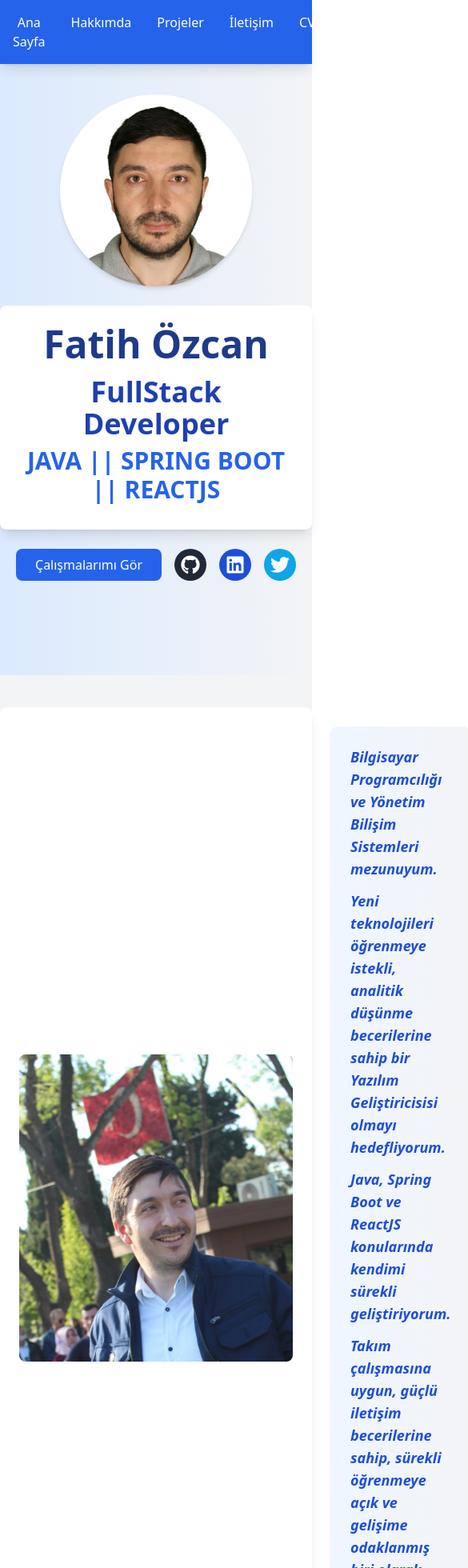
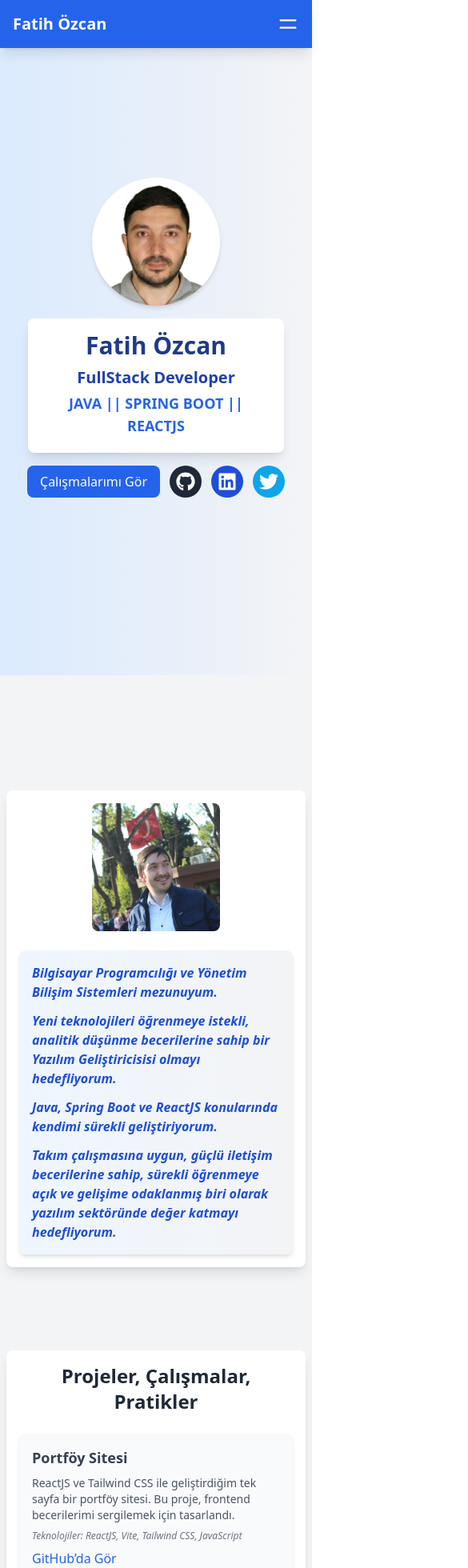
Before and after one commit to fatih3457/portfolio-site, a React (Vite) app: page / in a window 390 px wide. Shown: the top 1960 px of the page at 80% size, 585 px wide, since content can reach past the window. Built offline with nearby package versions, Linux system fonts and the light colour scheme.

Commit message:
some commits

```diff
--- a/src/components/About.jsx
+++ b/src/components/About.jsx
@@ -1,53 +1,35 @@
 import about2Img from '/src/assets/about2.jpeg';
-
 
 function About({ triggerAnimation }) {
   return (
-        <div className="min-h-screen bg-gray-100 flex items-center justify-center">
+    <div className="min-h-screen bg-gray-100 flex items-center justify-center px-2">
       <div
-                className={`mt-10 max-w-4xl mx-auto flex items-center bg-white p-6 rounded-lg shadow-lg ${triggerAnimation ? 'animate-slide-up' : ''
+        className={`mt-10 max-w-4xl mx-auto flex flex-col md:flex-row items-center bg-white p-4 sm:p-6 rounded-lg shadow-lg ${
+          triggerAnimation ? 'animate-slide-up' : ''
         }`}
       >
         <img
           src={about2Img}
           alt="Hakkımda Resmi"
-                    className="w-96 h-96 rounded-lg object-cover"
+          className="w-40 h-40 sm:w-60 sm:h-60 md:w-80 md:h-80 lg:w-96 lg:h-96 rounded-lg object-cover mb-6 md:mb-0"
         />
         <div
-                    className={`ml-6 text-left ${triggerAnimation ? 'animate-slide-left' : ''}`}
+          className={`md:ml-6 w-full text-left ${triggerAnimation ? 'animate-slide-left' : ''}`}
         >
-                    <div className="ml-6 text-left animate-slide-left">
-
-                        <div className="bg-gradient-to-r from-blue-50 to-gray-100 p-6 rounded-lg shadow-md space-y-3">
-                            <p className="text-lg font-semibold italic text-blue-700">
+          <div className="bg-gradient-to-r from-blue-50 to-gray-100 p-4 sm:p-6 rounded-lg shadow-md space-y-3">
+            <p className="text-base sm:text-lg font-semibold italic text-blue-700">
               Bilgisayar Programcılığı ve Yönetim Bilişim Sistemleri mezunuyum.
             </p>
-                            <p className="text-lg font-semibold italic text-blue-700">
-                                Yeni teknolojileri öğrenmeye istekli, analitik düşünme becerilerine sahip bir Yazılım Geliştiricisisi
-                                olmayı hedefliyorum.
+            <p className="text-base sm:text-lg font-semibold italic text-blue-700">
+              Yeni teknolojileri öğrenmeye istekli, analitik düşünme becerilerine sahip bir Yazılım Geliştiricisisi olmayı hedefliyorum.
             </p>
-                            <p className="text-lg font-semibold italic text-blue-700">
+            <p className="text-base sm:text-lg font-semibold italic text-blue-700">
               Java, Spring Boot ve ReactJS konularında kendimi sürekli geliştiriyorum.
             </p>
-                            <p className="text-lg font-semibold italic text-blue-700">
-                                Takım çalışmasına uygun, güçlü iletişim becerilerine sahip, sürekli öğrenmeye açık ve
-                                gelişime odaklanmış biri olarak yazılım sektöründe değer katmayı hedefliyorum.
+            <p className="text-base sm:text-lg font-semibold italic text-blue-700">
+              Takım çalışmasına uygun, güçlü iletişim becerilerine sahip, sürekli öğrenmeye açık ve gelişime odaklanmış biri olarak yazılım sektöründe değer katmayı hedefliyorum.
             </p>
           </div>
-                    </div>
-
-
-
-
-
-
-                    {/*
-          Bilgisayar Programcılığı ve Yönetim Bilişim Sistemleri mezunuyum. Yeni teknolojileri öğrenmeye istekli,
-          analitik düşünme becerilerine sahip ve problem çözmeye odaklanmış bir Yazılım Geliştiricisi olmayı hedefliyorum.
-          Java, Spring Boot ve ReactJS konularında kendimi sürekli geliştiriyorum. Takım çalışmasına uygun,
-          güçlü iletişim becerilerine sahip, sürekli öğrenmeye açık ve gelişime odaklanmış biri olarak
-          yazılım sektöründe değer katmayı hedefliyorum.
-            </p> */}
         </div>
       </div>
     </div>
--- a/src/components/Contact.jsx
+++ b/src/components/Contact.jsx
@@ -5,13 +5,13 @@ function Contact({ triggerAnimation }) {
 
   if (state.succeeded) {
     return (
-      <div className="min-h-screen bg-gray-100 flex items-center justify-center">
+      <div className="min-h-screen bg-gray-100 flex items-center justify-center px-2">
         <div
-          className={`max-w-4xl mx-auto bg-white p-8 rounded-lg shadow-lg text-center ${
+          className={`w-full max-w-lg md:max-w-2xl lg:max-w-3xl mx-auto bg-white p-4 sm:p-6 md:p-8 rounded-lg shadow-lg text-center ${
             triggerAnimation ? 'animate-slide-up' : ''
           }`}
         >
-          <h2 className="text-3xl font-bold text-gray-800 mb-6">Mesaj Gönderildi!</h2>
+          <h2 className="text-2xl md:text-3xl font-bold text-gray-800 mb-6">Mesaj Gönderildi!</h2>
           <p className="text-gray-600">
             Mesajınızı aldım, en kısa sürede size geri döneceğim. Teşekkürler!
           </p>
@@ -21,13 +21,13 @@ function Contact({ triggerAnimation }) {
   }
 
   return (
-    <div className="min-h-screen bg-gray-100 flex items-center justify-center">
+    <div className="min-h-screen bg-gray-100 flex items-center justify-center px-2">
       <div
-        className={`w-[900px] h-[650px] mx-auto bg-white p-8 pt-6 rounded-lg shadow-lg ${
+        className={`w-full max-w-lg md:max-w-2xl lg:max-w-3xl mx-auto bg-white p-4 sm:p-6 md:p-8 pt-6 rounded-lg shadow-lg ${
           triggerAnimation ? 'animate-slide-up' : ''
         }`}
       >
-        <h2 className="text-3xl font-bold text-gray-800 mb-6">İletişim</h2>
+        <h2 className="text-2xl md:text-3xl font-bold text-gray-800 mb-6">İletişim</h2>
         <p className="text-gray-600 mb-4">
           Benimle iletişime geçmek isterseniz, aşağıdaki bilgileri kullanabilirsiniz:
         </p>
@@ -35,13 +35,10 @@ function Contact({ triggerAnimation }) {
           <p className="text-gray-700">
             <span className="font-semibold">E-posta:</span> fatihozcan90@outlook.com
           </p>
-          {/* <p className="text-gray-700">
-            <span className="font-semibold">Telefon:</span>
-          </p> */}
           <p className="text-gray-700">
             Veya sosyal medya üzerinden bana ulaşabilirsiniz:
           </p>
-          <div className="flex space-x-4">
+          <div className="flex flex-wrap gap-4">
             <a
               href="https://github.com/fatih3457"
               target="_blank"
@@ -68,7 +65,7 @@ function Contact({ triggerAnimation }) {
             </a>
           </div>
         </div>
-        <h3 className="text-xl font-semibold text-gray-700 mb-4">
+        <h3 className="text-lg md:text-xl font-semibold text-gray-700 mb-4">
           Bana Mesaj Gönderin
         </h3>
         <form onSubmit={handleSubmit} className="space-y-4">
@@ -107,7 +104,7 @@ function Contact({ triggerAnimation }) {
           <button
             type="submit"
             disabled={state.submitting}
-            className="bg-blue-600 text-white py-2 px-6 rounded-lg hover:bg-blue-700 transition duration-300"
+            className="bg-blue-600 text-white py-2 px-6 rounded-lg hover:bg-blue-700 transition duration-300 w-full sm:w-auto"
           >
             Gönder
           </button>
--- a/src/components/Home.jsx
+++ b/src/components/Home.jsx
@@ -1,49 +1,48 @@
 import { FaGithub, FaLinkedin, FaTwitter } from 'react-icons/fa';
-import profilImg from '/src/assets/profil.jpeg'; // 👈 Görseli import edin
-
+import profilImg from '/src/assets/profil.jpeg';
 
 function Home({ scrollToSection, triggerAnimation }) {
   return (
-    <div className="min-h-screen bg-gradient-to-r from-blue-100 to-gray-100 flex items-center justify-center">
-      <div className="text-center">
+    <div className="min-h-screen bg-gradient-to-r from-blue-100 to-gray-100 flex items-center justify-center px-2">
+      <div className="text-center w-full">
         <img
           src={profilImg}
           alt="Profil Fotoğrafım"
-          className={`w-60 h-60 rounded-full mx-auto mb-6 shadow-md ${
+          className={`w-40 h-40 sm:w-52 sm:h-52 md:w-60 md:h-60 rounded-full mx-auto mb-4 sm:mb-6 shadow-md ${
             triggerAnimation ? 'animate-bounce' : ''
           }`}
         />
         <div
-          className={`bg-white p-6 rounded-lg shadow-lg max-w-lg mx-auto ${
+          className={`bg-white p-4 sm:p-6 rounded-lg shadow-lg max-w-xs sm:max-w-md md:max-w-lg mx-auto ${
             triggerAnimation ? 'animate-slide-up' : ''
           }`}
         >
           <h1
-            className={`text-5xl font-bold text-blue-900 mb-4 ${
+            className={`text-3xl sm:text-4xl md:text-5xl font-bold text-blue-900 mb-2 sm:mb-4 ${
               triggerAnimation ? 'animate-slide-up' : ''
             }`}
           >
             Fatih Özcan
           </h1>
           <p
-            className={`text-4xl font-semibold text-blue-800 mb-2 ${
+            className={`text-xl sm:text-2xl md:text-4xl font-semibold text-blue-800 mb-1 sm:mb-2 ${
               triggerAnimation ? 'animate-slide-up animation-delay-200' : ''
             }`}
           >
             FullStack Developer
           </p>
           <p
-            className={`text-3xl font-semibold text-blue-600 mb-2 ${
+            className={`text-lg sm:text-2xl md:text-3xl font-semibold text-blue-600 mb-1 sm:mb-2 ${
               triggerAnimation ? 'animate-slide-up animation-delay-700' : ''
             }`}
           >
             JAVA || SPRING BOOT || REACTJS
           </p>
         </div>
-        <div className="mt-6 flex space-x-4 justify-center">
+        <div className="mt-4 sm:mt-6 flex flex-wrap gap-3 sm:gap-4 justify-center">
           <button
             onClick={() => scrollToSection('projects')}
-            className={`bg-blue-600 text-white py-2 px-6 rounded-lg hover:bg-blue-700 transition duration-300 ${
+            className={`bg-blue-600 text-white py-2 px-4 sm:px-6 rounded-lg hover:bg-blue-700 transition duration-300 ${
               triggerAnimation ? 'animate-fade-in' : ''
             }`}
           >
--- a/src/components/Navbar.jsx
+++ b/src/components/Navbar.jsx
@@ -1,52 +1,69 @@
+import { useState } from 'react';
+
 function Navbar({ scrollToSection }) {
+  const [menuOpen, setMenuOpen] = useState(false);
+
   return (
     <nav className="bg-blue-600 p-4 shadow-lg fixed w-full top-0 z-10">
-      <ul className="flex space-x-8 text-white font-medium max-w-7xl mx-auto">
+      <div className="max-w-7xl mx-auto flex items-center justify-between">
+        <div className="text-white font-bold text-xl">Fatih Özcan</div>
+        {/* Hamburger icon */}
+        <button
+          className="md:hidden text-white focus:outline-none"
+          onClick={() => setMenuOpen(!menuOpen)}
+          aria-label="Menüyü Aç/Kapat"
+        >
+          <svg className="w-7 h-7" fill="none" stroke="currentColor" strokeWidth="2" viewBox="0 0 24 24">
+            <path strokeLinecap="round" strokeLinejoin="round" d={menuOpen ? "M6 18L18 6M6 6l12 12" : "M4 8h16M4 16h16"} />
+          </svg>
+        </button>
+        {/* Menü */}
+        <ul className={`flex-col md:flex-row md:flex space-y-4 md:space-y-0 md:space-x-8 text-white font-medium absolute md:static bg-blue-600 left-0 w-full md:w-auto top-16 md:top-0 transition-all duration-300 ease-in ${menuOpen ? 'flex' : 'hidden md:flex'}`}>
           <li>
             <button
-            onClick={() => scrollToSection('home')}
-            className="hover:text-blue-200 transition duration-300"
+              onClick={() => { scrollToSection('home'); setMenuOpen(false); }}
+              className="hover:text-blue-200 transition duration-300 w-full text-left md:text-center px-4 py-2 md:p-0"
             >
               Ana Sayfa
             </button>
           </li>
           <li>
             <button
-            onClick={() => scrollToSection('about')}
-            className="hover:text-blue-200 transition duration-300"
+              onClick={() => { scrollToSection('about'); setMenuOpen(false); }}
+              className="hover:text-blue-200 transition duration-300 w-full text-left md:text-center px-4 py-2 md:p-0"
             >
               Hakkımda
             </button>
           </li>
           <li>
             <button
-            onClick={() => scrollToSection('projects')}
-            className="hover:text-blue-200 transition duration-300"
+              onClick={() => { scrollToSection('projects'); setMenuOpen(false); }}
+              className="hover:text-blue-200 transition duration-300 w-full text-left md:text-center px-4 py-2 md:p-0"
             >
               Projeler
             </button>
           </li>
-
           <li>
             <button
-            onClick={() => scrollToSection('contact')}
-            className="hover:text-blue-200 transition duration-300"
+              onClick={() => { scrollToSection('contact'); setMenuOpen(false); }}
+              className="hover:text-blue-200 transition duration-300 w-full text-left md:text-center px-4 py-2 md:p-0"
             >
               İletişim
             </button>
           </li>
-
           <li>
             <a
               href="/portfolio-site/cvFatih.pdf"
               target="_blank"
               rel="noopener noreferrer"
-            className="hover:text-blue-200 transition duration-300"
+              className="hover:text-blue-200 transition duration-300 w-full text-left md:text-center px-4 py-2 md:p-0"
+              onClick={() => setMenuOpen(false)}
             >
               CV
             </a>
           </li>
         </ul>
+      </div>
     </nav>
   );
 }
--- a/src/components/Projects.jsx
+++ b/src/components/Projects.jsx
@@ -1,21 +1,23 @@
 function Projects({ triggerAnimation }) {
   return (
-    <div className="min-h-screen bg-gray-100 flex items-center justify-center">
+    <div className="min-h-screen bg-gray-100 flex items-center justify-center px-2">
       <div
-        className={`max-w-4xl mx-auto bg-white p-8 rounded-lg shadow-lg ${
+        className={`w-full max-w-4xl bg-white p-4 md:p-8 rounded-lg shadow-lg ${
           triggerAnimation ? 'animate-slide-up' : ''
         }`}
       >
-        <h2 className="text-3xl font-bold text-gray-800 mb-6">Projeler, Çalışmalar, Pratikler</h2>
-        <div className="space-y-6">
-          <div className="bg-gray-50 p-6 rounded-lg shadow-md">
-            <h3 className="text-xl font-semibold text-gray-700 mb-2">
+        <h2 className="text-2xl md:text-3xl font-bold text-gray-800 mb-6 text-center">
+          Projeler, Çalışmalar, Pratikler
+        </h2>
+        <div className="grid grid-cols-1 md:grid-cols-2 gap-6">
+          <div className="bg-gray-50 p-4 md:p-6 rounded-lg shadow-md">
+            <h3 className="text-lg md:text-xl font-semibold text-gray-700 mb-2">
               Portföy Sitesi
             </h3>
-            <p className="text-gray-600 mb-2">
+            <p className="text-gray-600 mb-2 text-sm md:text-base">
               ReactJS ve Tailwind CSS ile geliştirdiğim tek sayfa bir portföy sitesi. Bu proje, frontend becerilerimi sergilemek için tasarlandı.
             </p>
-            <p className="text-gray-500 italic">
+            <p className="text-gray-500 italic text-xs md:text-sm">
               Teknolojiler: ReactJS, Vite, Tailwind CSS, JavaScript
             </p>
             <a
@@ -27,14 +29,14 @@ function Projects({ triggerAnimation }) {
               GitHub’da Gör
             </a>
           </div>
-          <div className="bg-gray-50 p-6 rounded-lg shadow-md">
-            <h3 className="text-xl font-semibold text-gray-700 mb-2">
+          <div className="bg-gray-50 p-4 md:p-6 rounded-lg shadow-md">
+            <h3 className="text-lg md:text-xl font-semibold text-gray-700 mb-2">
               Java Pratikleri
             </h3>
-            <p className="text-gray-600 mb-2">
+            <p className="text-gray-600 mb-2 text-sm md:text-base">
               Java öğrenirken yaptığım projeler
             </p>
-            <p className="text-gray-500 italic">
+            <p className="text-gray-500 italic text-xs md:text-sm">
               Teknolojiler: Java
             </p>
             <a
@@ -46,14 +48,14 @@ function Projects({ triggerAnimation }) {
               GitHub’da Gör
             </a>
           </div>
-          <div className="bg-gray-50 p-6 rounded-lg shadow-md">
-            <h3 className="text-xl font-semibold text-gray-700 mb-2">
+          <div className="bg-gray-50 p-4 md:p-6 rounded-lg shadow-md">
+            <h3 className="text-lg md:text-xl font-semibold text-gray-700 mb-2">
               JavaScript Pratikleri
             </h3>
-            <p className="text-gray-600 mb-2">
+            <p className="text-gray-600 mb-2 text-sm md:text-base">
               JavaScript öğrenirken yaptığım projeler
             </p>
-            <p className="text-gray-500 italic">
+            <p className="text-gray-500 italic text-xs md:text-sm">
               Teknolojiler: Javascript, CSS, HTML
             </p>
             <a
@@ -65,14 +67,14 @@ function Projects({ triggerAnimation }) {
               GitHub’da Gör
             </a>
           </div>
-          <div className="bg-gray-50 p-6 rounded-lg shadow-md">
-            <h3 className="text-xl font-semibold text-gray-700 mb-2">
+          <div className="bg-gray-50 p-4 md:p-6 rounded-lg shadow-md">
+            <h3 className="text-lg md:text-xl font-semibold text-gray-700 mb-2">
               ReactJS Pratikleri
             </h3>
-            <p className="text-gray-600 mb-2">
+            <p className="text-gray-600 mb-2 text-sm md:text-base">
               ReactJS öğrenirken yaptığım projeler
             </p>
-            <p className="text-gray-500 italic">
+            <p className="text-gray-500 italic text-xs md:text-sm">
               Teknolojiler: Javascript, CSS, HTML
             </p>
             <a
@@ -84,14 +86,14 @@ function Projects({ triggerAnimation }) {
               GitHub’da Gör
             </a>
           </div>
-          <div className="bg-gray-50 p-6 rounded-lg shadow-md">
-            <h3 className="text-xl font-semibold text-gray-700 mb-2">
+          <div className="bg-gray-50 p-4 md:p-6 rounded-lg shadow-md">
+            <h3 className="text-lg md:text-xl font-semibold text-gray-700 mb-2">
               Bootstrap Medium Clone
             </h3>
-            <p className="text-gray-600 mb-2">
+            <p className="text-gray-600 mb-2 text-sm md:text-base">
               Bootstrap öğrenirken yaptığım proje-clone
             </p>
-            <p className="text-gray-500 italic">
+            <p className="text-gray-500 italic text-xs md:text-sm">
               Teknolojiler: Javascript, CSS, HTML
             </p>
             <a
```
Lines whose indentation alone changed are shown as unchanged.
